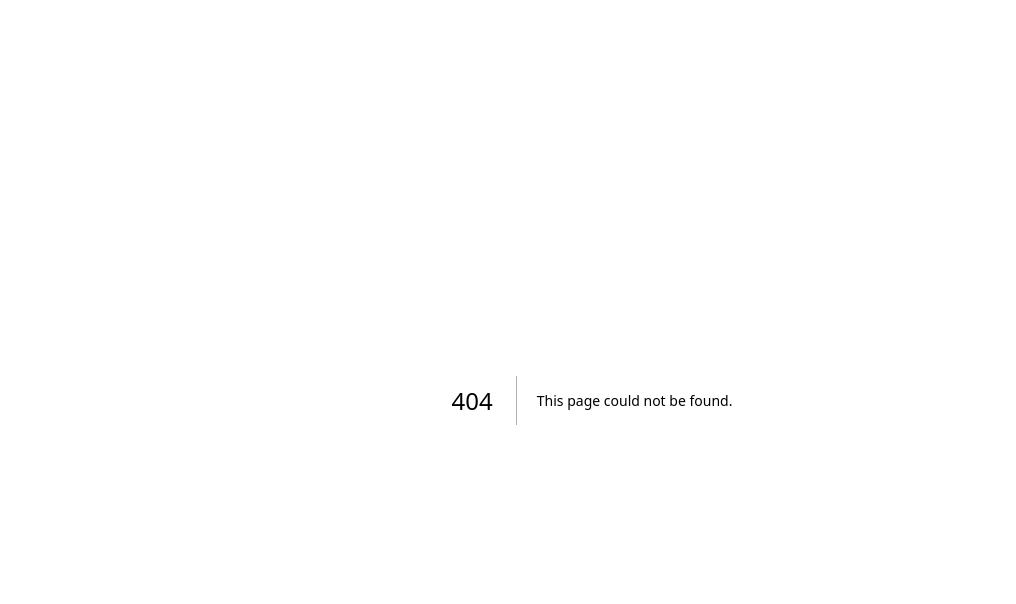
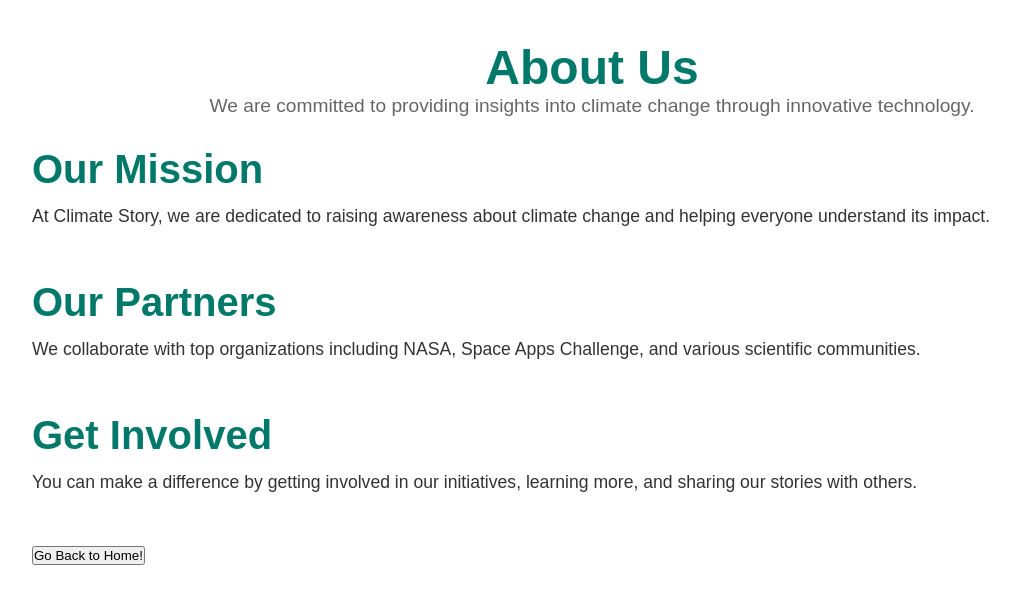
Before and after one commit to Abhishekingle662/Climate-Story-Nasa-Space-Apps-, a Next.js app: page /about in a window 1280 px wide. Before the commit this address had no page. Shown: the top 604 px of the page, without its empty margins (48-1064 px from the left). Built offline with nearby package versions, Linux system fonts and the light colour scheme.

Commit message:
Added the Home and About buttons in the home page. Created the about page and also added go back home button

```diff
--- /dev/null
+++ b/app/about/about.module.css
@@ -0,0 +1,39 @@
+/* app/about/about.module.css */
+
+.aboutContainer {
+    padding: 40px;
+    max-width: 1200px;
+    margin: 0 auto;
+    font-family: Arial, sans-serif;
+  }
+
+  .header {
+    text-align: center;
+    margin-bottom: 30px;
+  }
+
+  .header h1 {
+    font-size: 3rem;
+    color: #00796b;
+  }
+
+  .header p {
+    font-size: 1.2rem;
+    color: #666;
+  }
+
+  .section {
+    margin-bottom: 50px;
+  }
+
+  .section h2 {
+    font-size: 2.5rem;
+    color: #00796b;
+    margin-bottom: 10px;
+  }
+
+  .section p {
+    font-size: 1.1rem;
+    color: #333;
+    line-height: 1.6;
+  }
--- /dev/null
+++ b/app/about/page.js
@@ -0,0 +1,40 @@
+// app/about/page.js
+import Link from 'next/link'; // Import Link component
+import styles from './about.module.css'; // Add custom styling
+
+export default function About() {
+  return (
+    <div className={styles.aboutContainer}>
+      <header className={styles.header}>
+        <h1>About Us</h1>
+        <p>We are committed to providing insights into climate change through innovative technology.</p>
+      </header>
+
+      <section className={styles.section}>
+        <h2>Our Mission</h2>
+        <p>
+          At Climate Story, we are dedicated to raising awareness about climate change and helping everyone understand its impact.
+        </p>
+      </section>
+
+      <section className={styles.section}>
+        <h2>Our Partners</h2>
+        <p>
+          We collaborate with top organizations including NASA, Space Apps Challenge, and various scientific communities.
+        </p>
+      </section>
+
+      <section className={styles.section}>
+        <h2>Get Involved</h2>
+        <p>
+          You can make a difference by getting involved in our initiatives, learning more, and sharing our stories with others.
+        </p>
+      </section>
+
+      {/* Back to Home button */}
+      <Link href="/">
+        <button className={styles.backButton}>Go Back to Home!</button>
+      </Link>
+    </div>
+  );
+}
--- a/app/page.js
+++ b/app/page.js
@@ -1,9 +1,11 @@
 import LandingPage from '../components/LandingPage';
 import styles from './page.module.css';
+import Navigation from '../components/Navigation'; // Import the Navigation component
 
 export default function Home() {
   return (
     <div className={styles.page}>
+      <Navigation /> {/* Include the navigation bar */}
       <div className={styles.content}>
         <LandingPage />
       </div>
```
Also changed, not shown: components/Navigation.js (added, +20 -0 lines), components/Navigation.module.css (added, +23 -0 lines), components/Products.tsx (+14 -3 lines).
